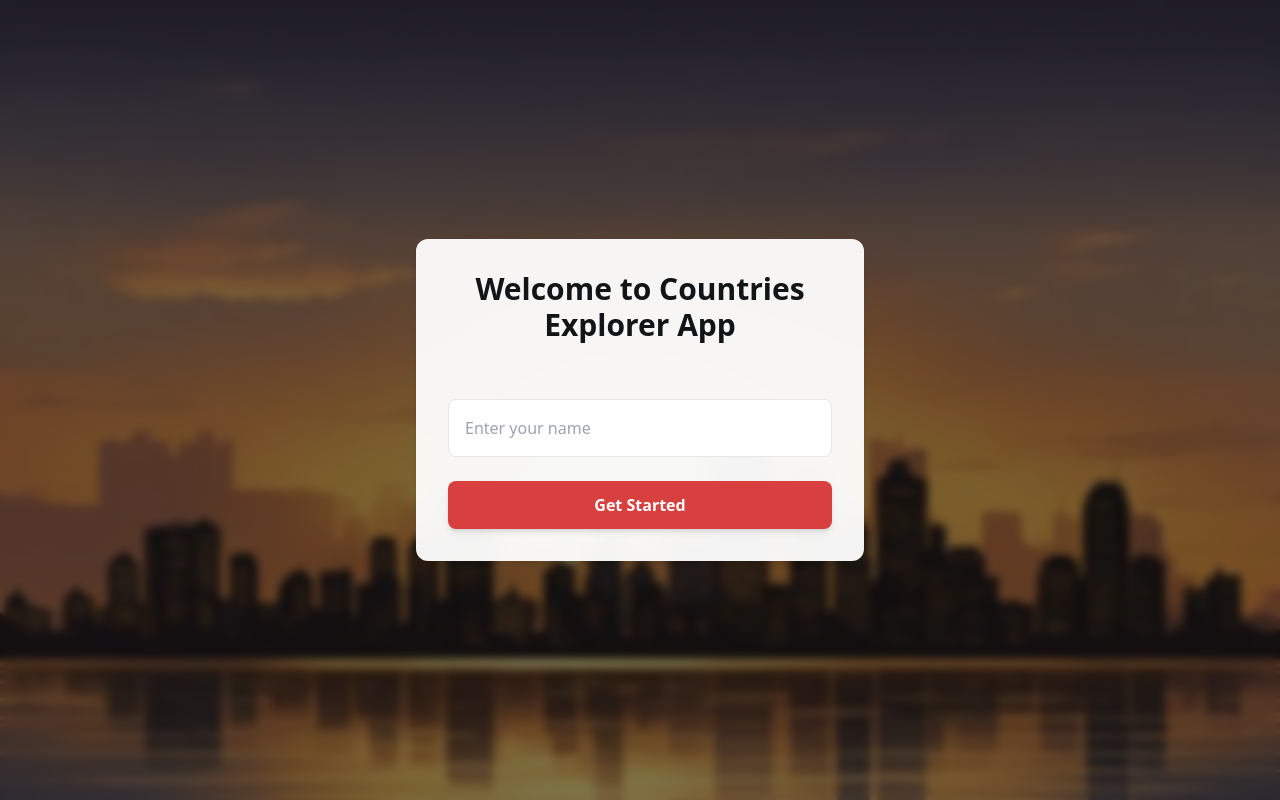
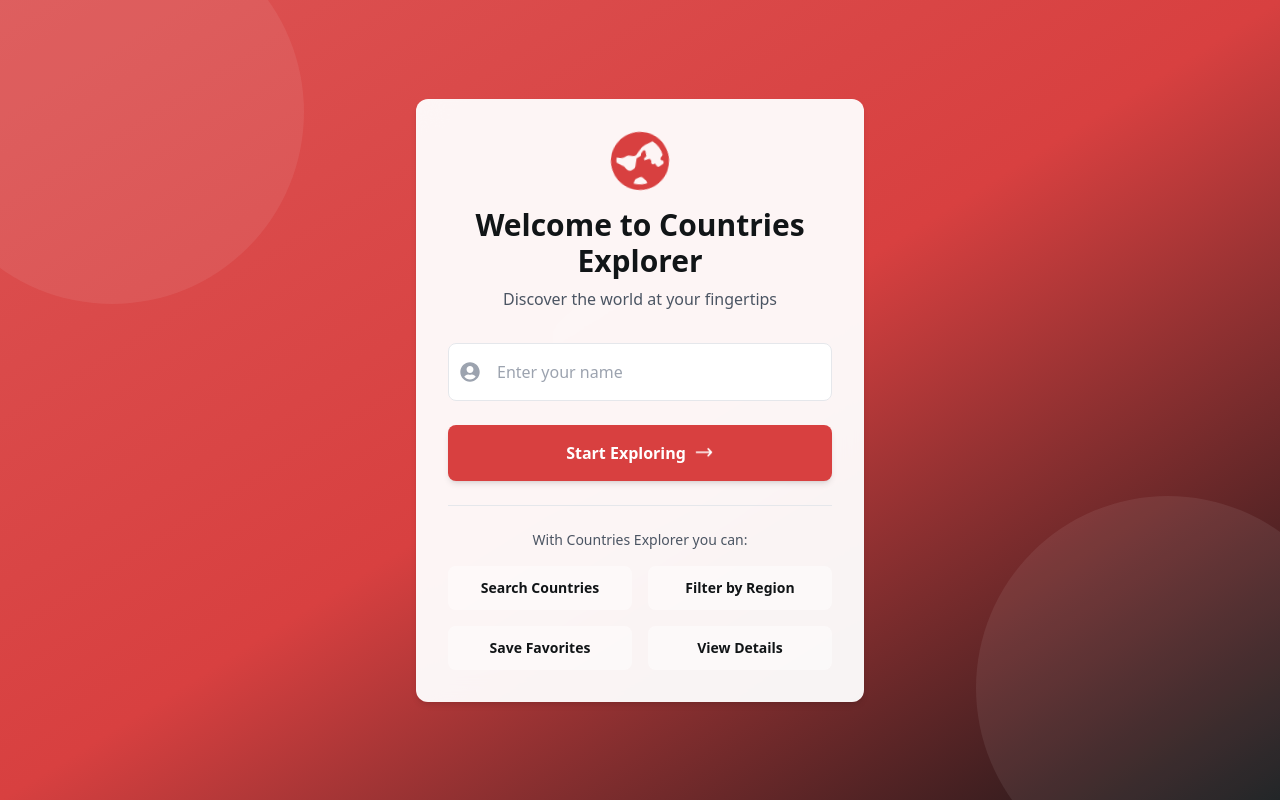
Before and after one commit to Devindi08K/Y3S1-AF-Assignment2, a React (Vite) app in the folder frontend/: page /login in a window 1280 px wide. Built offline with nearby package versions, Linux system fonts and the light colour scheme.

Commit message:
feat: enhance login page with interactive elements and animations instead of the background image

```diff
--- a/frontend/components/Login.jsx
+++ b/frontend/components/Login.jsx
@@ -1,6 +1,7 @@
 import React, { useContext, useState } from 'react';
 import { AuthContext } from '../context/AuthContext';
 import { useNavigate } from 'react-router-dom';
+import { FaGlobeAmericas, FaUserCircle } from 'react-icons/fa';
 
 const Login = () => {
   const { login } = useContext(AuthContext);
@@ -16,29 +17,69 @@ const Login = () => {
   };
 
   return (
-    <div
-      className="min-h-screen p-6 flex items-center justify-center bg-cover bg-center bg-no-repeat animate-fade-in"
-      style={{
-        backgroundImage: `url('100+ Sunset Aesthetic Wallpapers and Backgrounds (Free, High-Res).jpeg')`
-      }}
-    >
-      <div className="absolute inset-0 bg-black/50 backdrop-blur-sm" />
-      <form onSubmit={handleLogin} className="relative z-10 bg-white/95 backdrop-blur-md rounded-xl shadow-custom hover:shadow-custom-hover p-8 w-full max-w-md space-y-6 animate-slide-up transition-all duration-300">
-        <h2 className="text-3xl font-bold text-primary-dark text-center mb-8">Welcome to Countries Explorer App</h2>
+    <div className="min-h-screen bg-gradient-to-br from-primary/90 via-primary to-primary-dark p-6 flex items-center justify-center overflow-hidden relative">
+      {/* Animated Background Elements */}
+      <div className="absolute inset-0 overflow-hidden">
+        <div className="absolute w-96 h-96 bg-white/10 rounded-full -top-20 -left-20 animate-pulse" />
+        <div className="absolute w-96 h-96 bg-white/10 rounded-full -bottom-20 -right-20 animate-pulse delay-300" />
+        <div className="absolute w-64 h-64 bg-white/5 rounded-full top-1/2 left-1/2 transform -translate-x-1/2 -translate-y-1/2 animate-pulse delay-700" />
+      </div>
+
+      {/* Login Form */}
+      <div className="relative z-10 bg-white/95 backdrop-blur-md rounded-xl shadow-custom hover:shadow-custom-hover p-8 w-full max-w-md space-y-6 animate-slide-up transition-all duration-300">
+        {/* Icon Header */}
+        <div className="flex flex-col items-center mb-8">
+          <FaGlobeAmericas className="text-6xl text-primary mb-4 animate-spin-slow" />
+          <h2 className="text-3xl font-bold text-primary-dark text-center">
+            Welcome to Countries Explorer
+          </h2>
+          <p className="text-gray-600 text-center mt-2">
+            Discover the world at your fingertips
+          </p>
+        </div>
+
+        <form onSubmit={handleLogin} className="space-y-6">
+          <div className="relative">
+            <FaUserCircle className="absolute left-3 top-1/2 transform -translate-y-1/2 text-gray-400 text-xl" />
             <input
               type="text"
               placeholder="Enter your name"
               value={username}
               onChange={(e) => setUsername(e.target.value)}
-          className="w-full p-4 border border-gray-200 rounded-lg focus:outline-none focus:ring-2 focus:ring-primary focus:border-transparent transition-all duration-300"
+              className="w-full p-4 pl-12 border border-gray-200 rounded-lg focus:outline-none focus:ring-2 focus:ring-primary focus:border-transparent transition-all duration-300"
             />
+          </div>
+
           <button
             type="submit"
-          className="w-full py-3 px-6 bg-primary text-white font-semibold rounded-lg hover:bg-primary-hover transform hover:-translate-y-0.5 transition-all duration-300 shadow-md hover:shadow-lg"
+            className="w-full py-4 px-6 bg-primary text-white font-semibold rounded-lg hover:bg-primary-hover transform hover:-translate-y-0.5 transition-all duration-300 shadow-md hover:shadow-lg flex items-center justify-center gap-2"
           >
-          Get Started
+            <span>Start Exploring</span>
+            <svg className="w-5 h-5 animate-bounce" fill="none" stroke="currentColor" viewBox="0 0 24 24">
+              <path strokeLinecap="round" strokeLinejoin="round" strokeWidth="2" d="M17 8l4 4m0 0l-4 4m4-4H3" />
+            </svg>
           </button>
         </form>
+
+        {/* Features Preview */}
+        <div className="mt-8 pt-6 border-t border-gray-200">
+          <p className="text-gray-600 text-sm text-center mb-4">With Countries Explorer you can:</p>
+          <div className="grid grid-cols-2 gap-4 text-center text-sm">
+            <div className="p-3 bg-white/50 rounded-lg">
+              <span className="block text-primary-dark font-semibold">Search Countries</span>
+            </div>
+            <div className="p-3 bg-white/50 rounded-lg">
+              <span className="block text-primary-dark font-semibold">Filter by Region</span>
+            </div>
+            <div className="p-3 bg-white/50 rounded-lg">
+              <span className="block text-primary-dark font-semibold">Save Favorites</span>
+            </div>
+            <div className="p-3 bg-white/50 rounded-lg">
+              <span className="block text-primary-dark font-semibold">View Details</span>
+            </div>
+          </div>
+        </div>
+      </div>
     </div>
   );
 };
--- a/frontend/tailwind.config.js
+++ b/frontend/tailwind.config.js
@@ -20,8 +20,10 @@ export default {
         'custom-hover': '0 10px 15px -3px rgba(0, 0, 0, 0.1), 0 4px 6px -2px rgba(0, 0, 0, 0.05)',
       },
       animation: {
+        'spin-slow': 'spin 20s linear infinite',
         'fade-in': 'fadeIn 0.5s ease-in-out',
         'slide-up': 'slideUp 0.5s ease-out',
+        'bounce': 'bounce 1s infinite',
       },
       keyframes: {
         fadeIn: {
```
Lines whose indentation alone changed are shown as unchanged.
